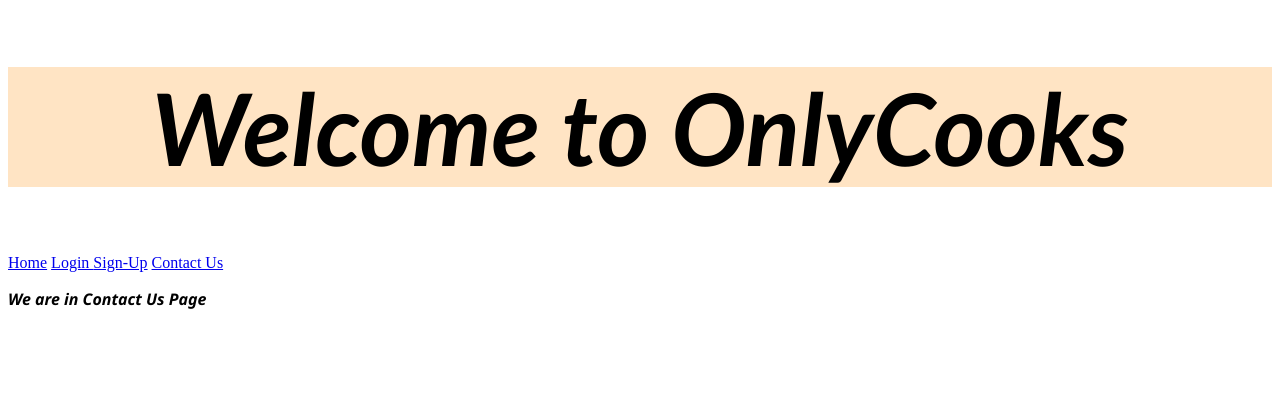
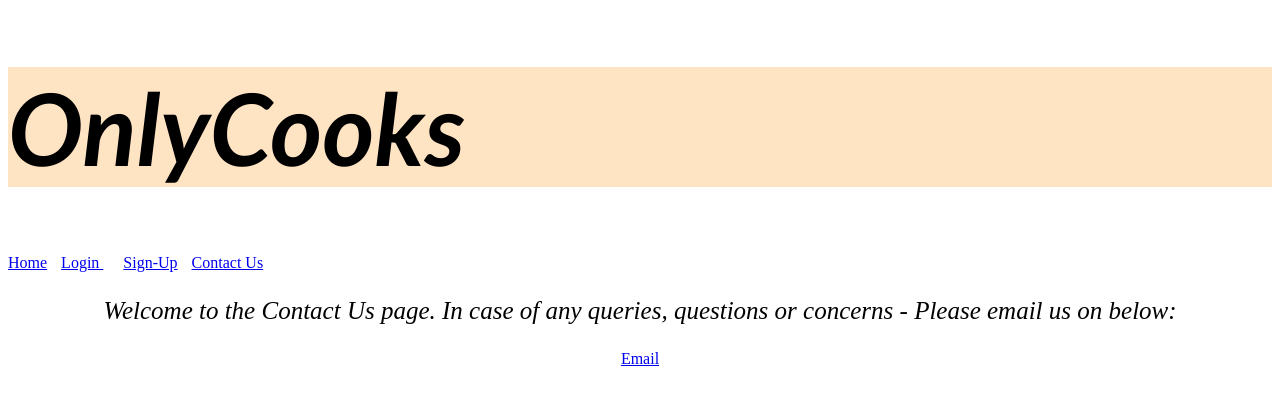
Before and after one commit to albarvasi/HomeCooksOnly, a plain HTML site: page WebPages/contactus.html in a window 1280 px wide. Drawn offline with Linux system fonts and the light colour scheme.

Commit message:
Major updates - Alignment Added and updated fonts

```diff
--- a/StyleSheets/contactus.css
+++ b/StyleSheets/contactus.css
@@ -0,0 +1,16 @@
+.contact-main{
+    position: relative;
+    text-align: center;
+}
+
+.contact-text{
+
+    left: 25%;
+    font-style: oblique;
+    font-weight: 0;
+    font-size: 25px;
+}
+
+.contact-email{
+    position: relative;
+}
--- a/StyleSheets/indexStyle.css
+++ b/StyleSheets/indexStyle.css
@@ -8,9 +8,36 @@
 }
 .header{
     position: relative;
-    text-align: center;
+    text-align:left;
     background-color: bisque;
     font-family: 'Gill Sans', 'Gill Sans MT', Calibri, 'Trebuchet MS', sans-serif;
     font-style: oblique;
     font-size: 100px;
 }
+
+.Home{
+    left: 10px;
+}
+.Login{
+    position: relative;
+    left: 10px;
+}
+.Sign-Up{
+    position: relative;
+    left: 30px;
+}
+.Contactus{
+    position: relative;
+    left: 40px;
+}
+
+.home-welcome{
+    position: relative;
+    text-align: center;
+}
+
+.welcome-text{
+    font-family: cursive;
+    font-size: 25px;
+    font-style:italic
+}
--- a/StyleSheets/loginStyle.css
+++ b/StyleSheets/loginStyle.css
@@ -8,8 +8,14 @@
     height: 25px;
 }
 
-p{
+.login-email{
     font-style: italic;
     font-weight: 800;
     font-family: 'Segoe UI', Tahoma, Geneva, Verdana, sans-serif;
 }
+
+.login-pass{
+    font-style: italic;
+    font-weight: 800;
+    font-family: 'Segoe UI', Tahoma, Geneva, Verdana, sans-serif;
+}
--- a/WebPages/contactus.html
+++ b/WebPages/contactus.html
@@ -11,7 +11,7 @@
 </head>
 <body>
     <div class = "mainheader">
-        <h1 class = "header">Welcome to OnlyCooks</h1>
+        <h1 class = "header">OnlyCooks</h1>
 </div>
     <div class= "headerOptions">
         <a class="Home" href="../index.html">Home</a>
@@ -19,8 +19,12 @@
         <a class="Sign-Up" href="./signup.html">Sign-Up</a>
         <a class="Contactus" href="./contactus.html">Contact Us</a>
     </div>
-    <div>
-        <p> We are in Contact Us Page </p>
+    <div class="contact-main">
+        <p class = "contact-text"> Welcome to the Contact Us page.
+            In case of any queries, questions or concerns -
+            Please email us on below:
+        </p>
+        <a class="contact-email" href="albarvasi21@gmail.com">Email</a>
     </div>
 </body>
 </html>
```
Also changed, not shown: WebPages/login.html (+3 -3 lines), WebPages/signup.html (+1 -1 lines), index.html (+6 -1 lines).
